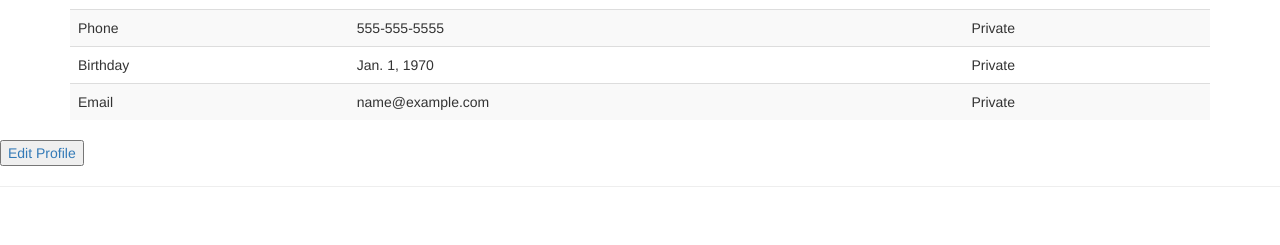
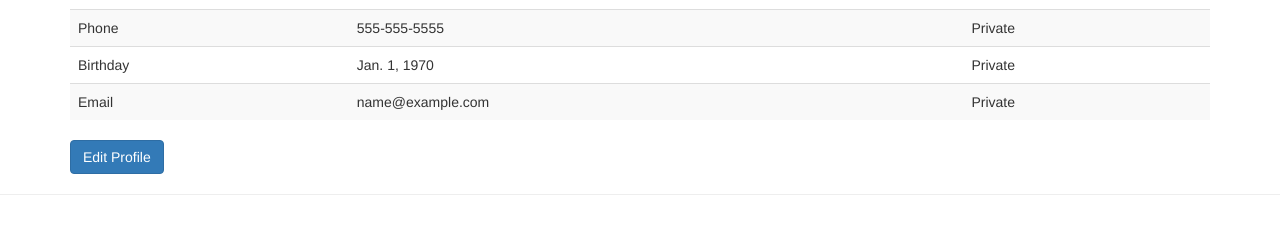
Before and after one commit to joelstanner/django-imager, a Django app: page /accounts/profile/ in a window 1280 px wide. Shown: the part 454-699 px from the top of the page. Run offline with Django 3.2, Linux system fonts and the light colour scheme; the visitor is signed in with stand-in values (Sample User, id 1); data comes from the database, SQL or seed files in the repository; data that the repository does not hold is empty; some libraries are stand-ins or nearby versions.

Commit message:
button styling

```diff
--- a/imager/imager/templates/profile.html
+++ b/imager/imager/templates/profile.html
@@ -50,6 +50,7 @@
             <td>{{profile.email_priv|yesno:'Private,Public'}}</td>
         </tr>
     </table>
+    <a href="/update_profile/{{ profile.id }}"><button class="btn btn-primary">Edit Profile</button></a>
+
 </div>
-<a href="/update_profile/{{ profile.id }}"><button>Edit Profile</button></a>
 {% endblock%}
```
Also changed, not shown: 1 other file.
